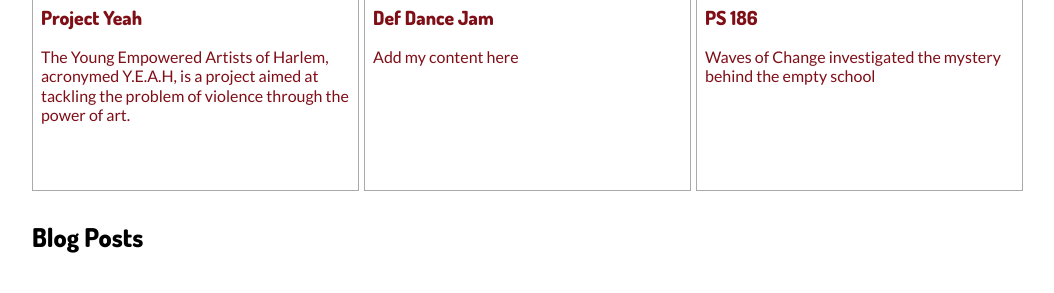
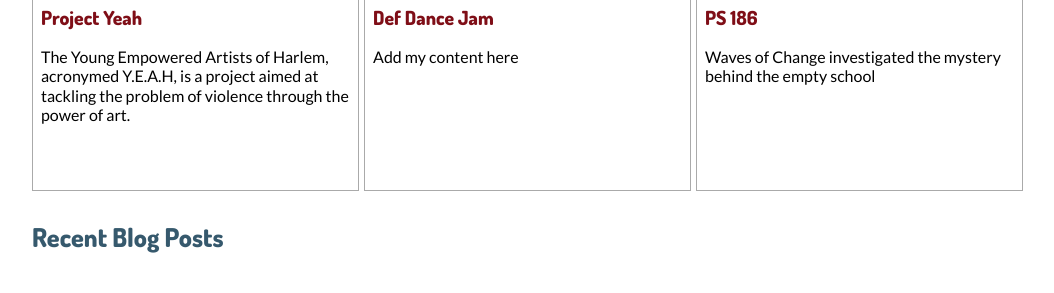
Before and after one commit to WavesofChange/woc-jekyll, a Jekyll site: the page built from index.html, in a window 1280 px wide, cut to the strip 968-1261 px from the top of the page. Shown: the whole strip, without its empty margins (108-1162 px from the left). Built offline with Jekyll 4.4.1, drawn with Linux system fonts in a browser that asks for light colours; some web fonts are replaced.

Commit message:
modified home page styling

```diff
--- a/css/main.css
+++ b/css/main.css
@@ -192,6 +192,10 @@ img {
   height: 216px;
 }
 
+.project-posts p {
+  color: #000;
+}
+
 .blogs {
   border: 1px solid #aaa;
   width: 273px;
@@ -213,6 +217,10 @@ img {
   opacity: .6;
   bottom: 0;
   position: absolute;
+}
+
+.home-heading-color {
+  color: #36596d;
 }
 
 /*****************************************************************************/
--- a/index.html
+++ b/index.html
@@ -77,7 +77,7 @@
 
 <section class="notable-projects">
 
-  <h1>Notable Projects</h1>
+  <h1 class="home-heading-color">Notable Projects</h1>
 
   <div class="posts">
 
@@ -115,7 +115,7 @@
 </section>
 
 <section class="recent-blogs">
-  <h1>Blog Posts</h1>
+  <h1 class="home-heading-color">Recent Blog Posts</h1>
   <div class="js-masonry" data-masonry-options='{ "columnWidth": 273, "gutter": 85, "itemSelector": ".blogs" }'>
     <div class="posts">
       {% for post in site.posts limit: 6 %}
```
